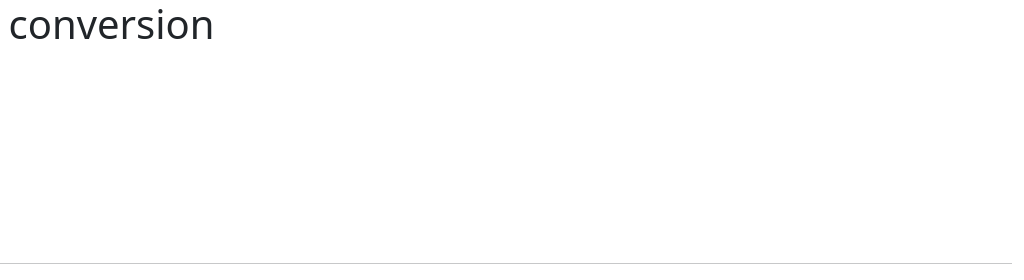
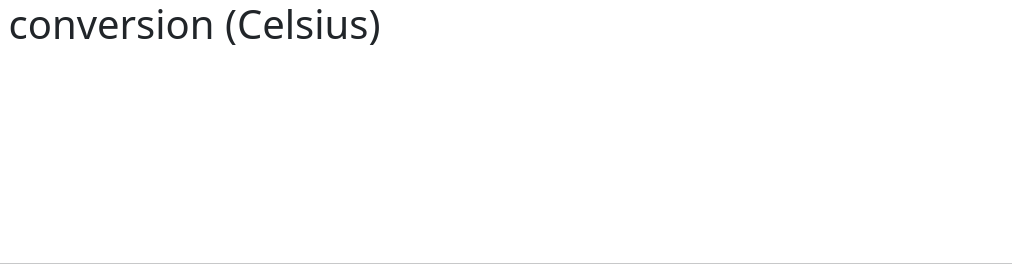
Before and after one commit to cygnir/ex5b, a plain HTML site: page index.html in a window 1280 px wide. Shown: the top 280 px of the page, 256-1280 px from the left. Drawn offline with nearby package versions, Linux system fonts and the light colour scheme.

Commit message:
Adding a new description - temp unit

```diff
--- a/index.html
+++ b/index.html
@@ -10,7 +10,7 @@
 </head>
   <body>
     <div class="container-fluid">
-		<h1>Temperature conversion</h1>
+		<h1>Temperature conversion (Celsius)</h1>
 		<img src="images/temperature.gif" class="img-fluid" alt="runner logo" width="150" height="150"><br>
 		<form role="form" method="GET"><hr>
 		  <div class="form-group">
```
